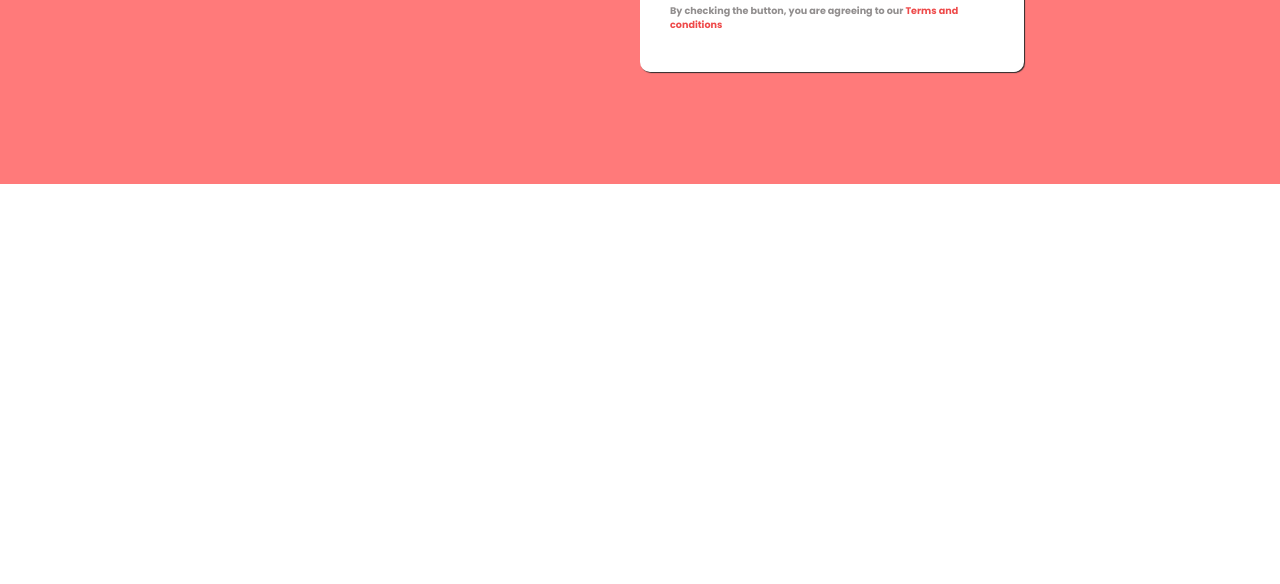
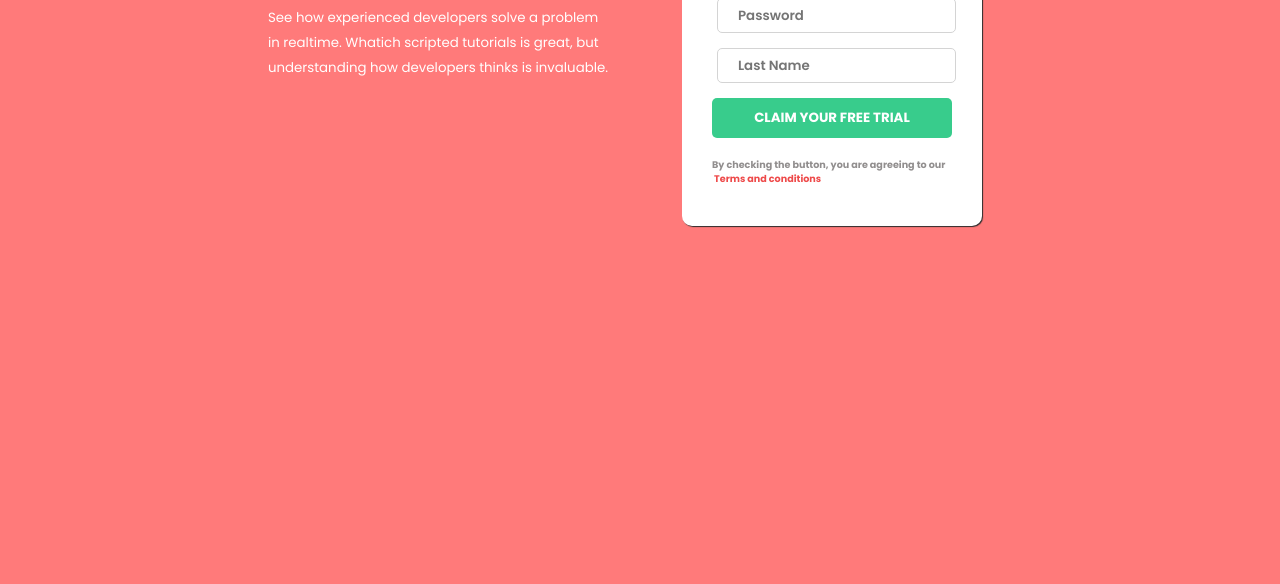
Before and after one commit to Nathaniyell/CSS-Flexbox, a plain HTML site: page index.html in a window 1280 px wide. Shown: the part 616-1200 px from the top of the page. Before the commit the page ends 800 px from the top, so only its background shows below. Drawn offline with Linux system fonts and the light colour scheme; a web font is replaced by a local one.

Commit message:
Final changes

```diff
--- a/index.html
+++ b/index.html
@@ -20,7 +20,7 @@
 
         </div>
         <div class="gridbox2">
-            <div><a href="#" target="_blank">Try it for free 7 days <span>then $20/mo thereafter</span></a></div>
+            <div><a href="#" target="_blank">Try it for free 7 days<span>then $20/mo thereafter</span></a></div>
                         <form action="">
                 <!-- <label for="firstname">First name</label> -->
                 <input type="text" placeholder="First Name">
@@ -31,7 +31,7 @@
                 <!-- <label for="lastname">Last Name</label> -->
                 <input type="text" placeholder="Last Name" required>
                 <button type="submit" value="Claim your free trial">Claim your free trial</button>
-                <small>By checking the button, you are agreeing to our <a href="#" target="_blank">Terms and conditions</a></small>
+                <small>By checking the button, you are agreeing to our &nbsp; &nbsp;<a href="#" target="_blank">Terms and conditions</a></small>
 
             </form>
         </div>
--- a/style.css
+++ b/style.css
@@ -1,22 +1,23 @@
 @import url('https://fonts.googleapis.com/css2?family=Dosis:wght@200;300;400;500;600&family=Merriweather:ital,wght@0,300;0,400;1,300;1,400&family=Montserrat:ital,wght@0,100;0,200;0,300;0,400;0,500;0,600;1,100;1,200;1,300;1,400;1,500&family=Poppins:ital,wght@0,100;0,200;0,300;0,400;0,500;0,600;0,700;1,100;1,200;1,300;1,400;1,500;1,600&family=Roboto:ital,wght@0,100;0,300;0,400;0,500;0,700;1,100;1,300;1,400;1,500&family=Sacramento&family=Send+Flowers&family=Yanone+Kaffeesatz:wght@200;300;400;500&family=Zen+Loop&display=swap');
 
-*{
+* {
     padding: 0;
     margin: 0;
     box-sizing: border-box;
     font-family: 'Poppins', sans-serif;
 }
-.container{
+
+.container {
     background-color: hsl(0, 100%, 74%);
-    height: 100vh;
+    height: 150vh;
     width: 100%;
     display: flex;
     align-items: center;
     justify-content: center;
 
 }
-.gridbox1{
-    /* background-color: green; */
+
+.gridbox1 {
     width: 30%;
     height: 300px;
     color: #fff;
@@ -28,22 +29,24 @@
     position: relative;
     left: 120px;
 }
- .gridbox1 .contents h1{
+
+.gridbox1 .contents h1 {
     margin-bottom: 18px;
     font-weight: 800;
 }
-   .gridbox2{
-    /* background-color: blue; */
+
+.gridbox2 {
     width: 50%;
-    height: 400px;
+    padding: 70px;
+   }
 
-}
 .gridbox2 div {
     margin-bottom: 30px;
     text-align: center;
     margin: 0 auto 30px;
 }
-.gridbox2 div a{
+
+.gridbox2 div a {
     text-decoration: none;
     color: #fff;
     background-color: hsl(248, 32%, 49%);
@@ -57,10 +60,12 @@
     font-weight: bold;
     box-shadow: 1px 1px 4px rgb(44, 44, 44);
 }
-.gridbox2 div span{
+
+.gridbox2 div span {
     font-weight: 100;
 }
-.gridbox2 form{
+
+.gridbox2 form {
     width: 60%;
     background-color: #fff;
     display: block;
@@ -69,7 +74,8 @@
     border-radius: 10px;
     box-shadow: 1px 1px 1px rgb(44, 44, 44);
 }
-.gridbox2 form input{
+
+.gridbox2 form input {
     margin: 15px;
     display: block;
     width: 92%;
@@ -80,10 +86,12 @@
     outline: none;
     border: 1px solid rgb(212, 212, 212);
 }
-.gridbox2 form input:focus{
+
+.gridbox2 form input:focus {
     border: 1px solid rgb(133, 133, 133);
 }
-.gridbox2 form button{
+
+.gridbox2 form button {
     background-color: hsl(154, 59%, 51%);
     border-radius: 5px;
     outline: none;
@@ -91,13 +99,13 @@
     width: 92%;
     padding: 10px;
     margin: 0 auto;
-    /* border: 1px solid rgb(150, 148, 148); */
+    border: none;
     color: #fff;
     font-weight: bold;
     text-transform: uppercase;
 }
-.gridbox2 form small{
-    /* background-color: red; */
+
+.gridbox2 form small {
     padding: 10px;
     display: block;
     margin: 10px auto;
@@ -105,26 +113,39 @@
     color: rgb(145, 142, 142);
     font-size: 0.6rem;
 }
-.gridbox2 form small a{
+
+.gridbox2 form small a {
     color: rgb(238, 74, 74);
     text-decoration: none;
 }
-@media (max-width: 1007px){
-    .container{
+
+@media (max-width: 1007px) {
+    .container {
         flex-direction: column;
         height: 110vh;
     }
-    .gridbox1{
+
+    .gridbox1 {
         left: 0;
         width: 100%;
     }
-    .gridbox1 .contents{
+
+    .gridbox1 .contents {
         text-align: center;
     }
-    .gridbox2{
+
+    .gridbox2 {
         width: 100%;
     }
-    .gridbox2 div{
+
+    .gridbox2 div {
         width: 100%;
     }
 }
+
+@media (max-width: 700px) {
+    .gridbox2 form {
+        width: 85%;
+
+    }
+}
```
Lines whose indentation alone changed are shown as unchanged.
